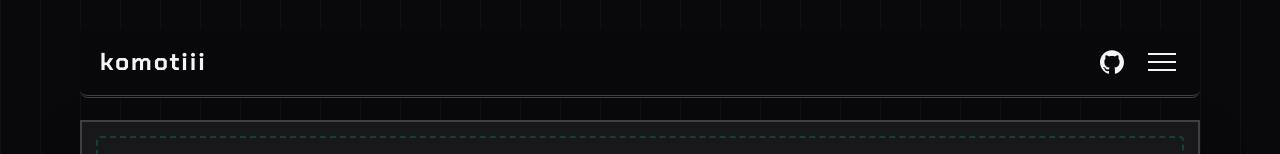
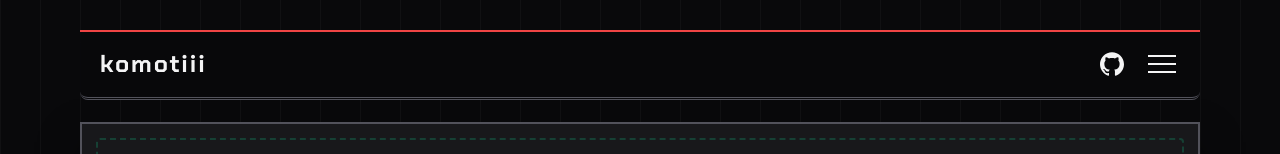
Before and after one commit to komotiii/komotiii.github.io, an Astro site: page / in a window 1280 px wide. Shown: the top 154 px of the page. Built offline with nearby package versions, Linux system fonts and the light colour scheme; Astro itself is replaced by a stand-in of ours.

Commit message:
Adjust box color and line

```diff
--- a/public/main.css
+++ b/public/main.css
@@ -4,8 +4,10 @@
     --panel-alt: #27272a;
     --ink: #f4f4f5;
     --ink-soft: #a1a1aa;
-    --line: #3f3f46;
-    --line-soft: #27272a;
+
+    --line: #52525b;
+    --line-soft: #3f3f46;
+
     --shadow: 0 20px 40px rgba(0, 0, 0, 0.4);
 
     --theme-green: #10b981;
@@ -52,6 +54,9 @@ footer {
     -webkit-backdrop-filter: blur(10px);
     margin-bottom: 22px;
     padding: 12px 20px;
+
+    border-top: 2px solid #ef4444;
+
     border-bottom: 3px double var(--line);
     border-radius: 0 0 8px 8px;
     display: flex;
```
